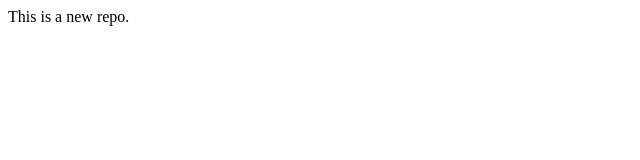
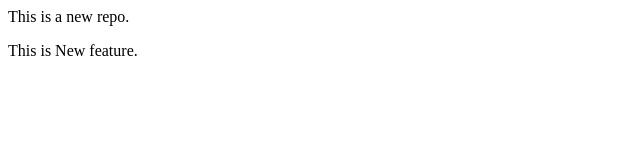
Before and after one commit to DhanashriHire23/localrepo, a plain HTML site: page index.html in a window 1280 px wide. Shown: the whole page, without its empty margins (0-640 px from the left). Drawn offline with Linux system fonts and the light colour scheme.

Commit message:
Add new feature

```diff
--- a/index.html
+++ b/index.html
@@ -1 +1,2 @@
 <p>This is a new repo.</p>
+<p>This is New feature.</p>
```
